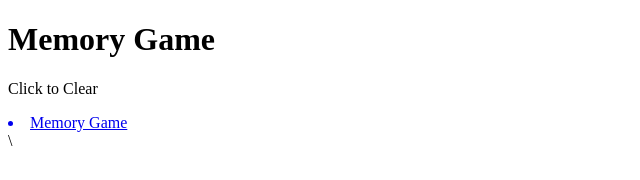
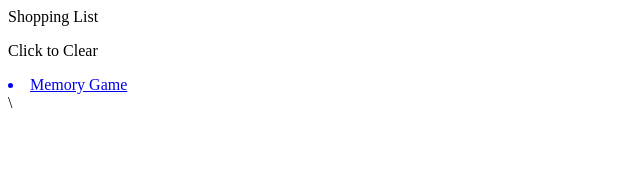
Before and after one commit to anieshaa/anieshaa.github.io, a plain HTML site: page ShoppingList/index.html in a window 1280 px wide. Shown: the whole page, without its empty margins (0-640 px from the left). Drawn offline with nearby package versions, Linux system fonts and the light colour scheme.

Commit message:
Update index.html

```diff
--- a/ShoppingList/index.html
+++ b/ShoppingList/index.html
@@ -1,7 +1,7 @@
 <!DOCTYPE html>
 <html>
   <head>
-    <title>Memory Game</title>
+    <title>Shopping List</title>
     <meta charset="UTF-8">
     <link rel="stylesheet" type="text/css" href="stylesheet.css">
     <script type="text/javascript" src="http://code.jquery.com/jquery-2.0.0.min.js"></script>
@@ -9,12 +9,12 @@
   </head>
   <body>
     <header>
-      <h1>Memory Game</h1>
+      </h1>Shopping List</h1>
     </header>
     <div id="card_holder">
       <!-- use Javascript / JQuery to create cards with the class 'card' here-->
     </div>
     <p id="clear">Click to Clear</p>
-    <a href="memory/index.html"><li>Memory Game</li></a>
+    <a href="shoppinglist/index.html"><li>Memory Game</li></a>
   </body>
 </html>\
```
